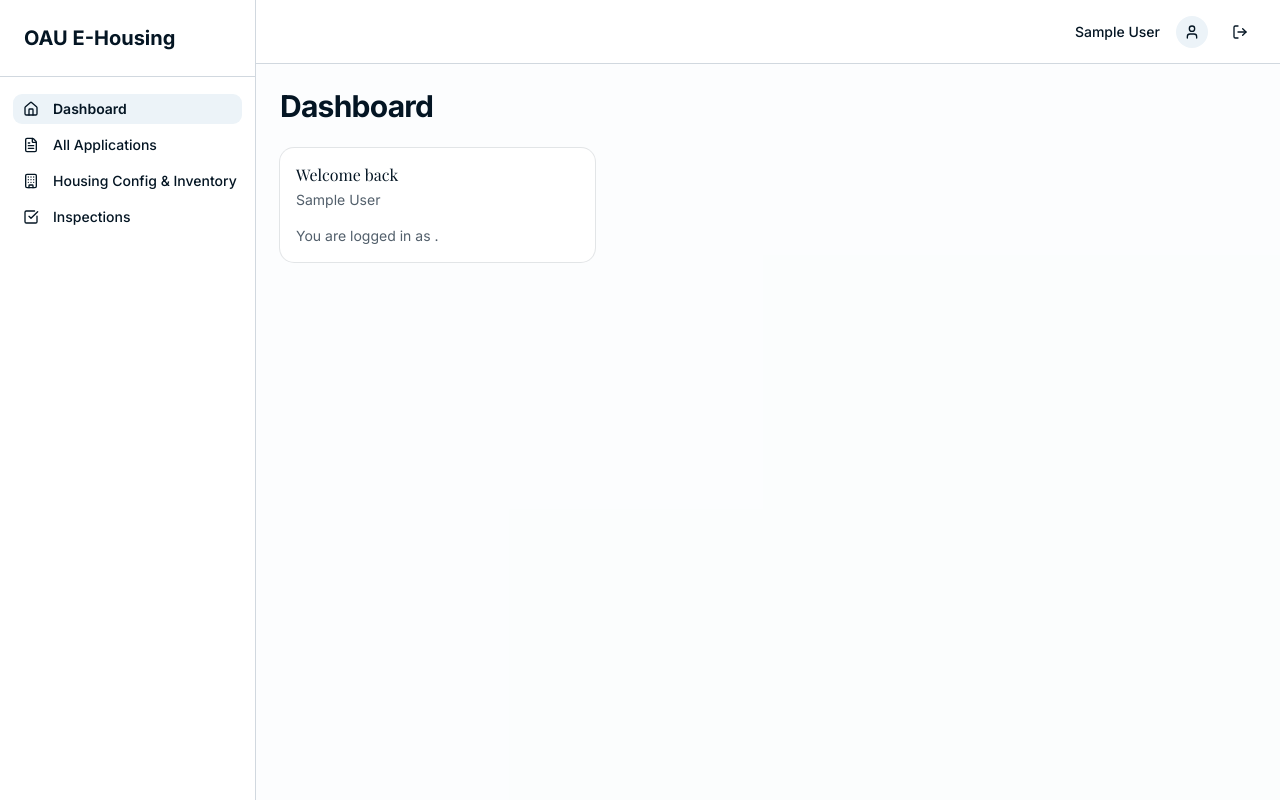
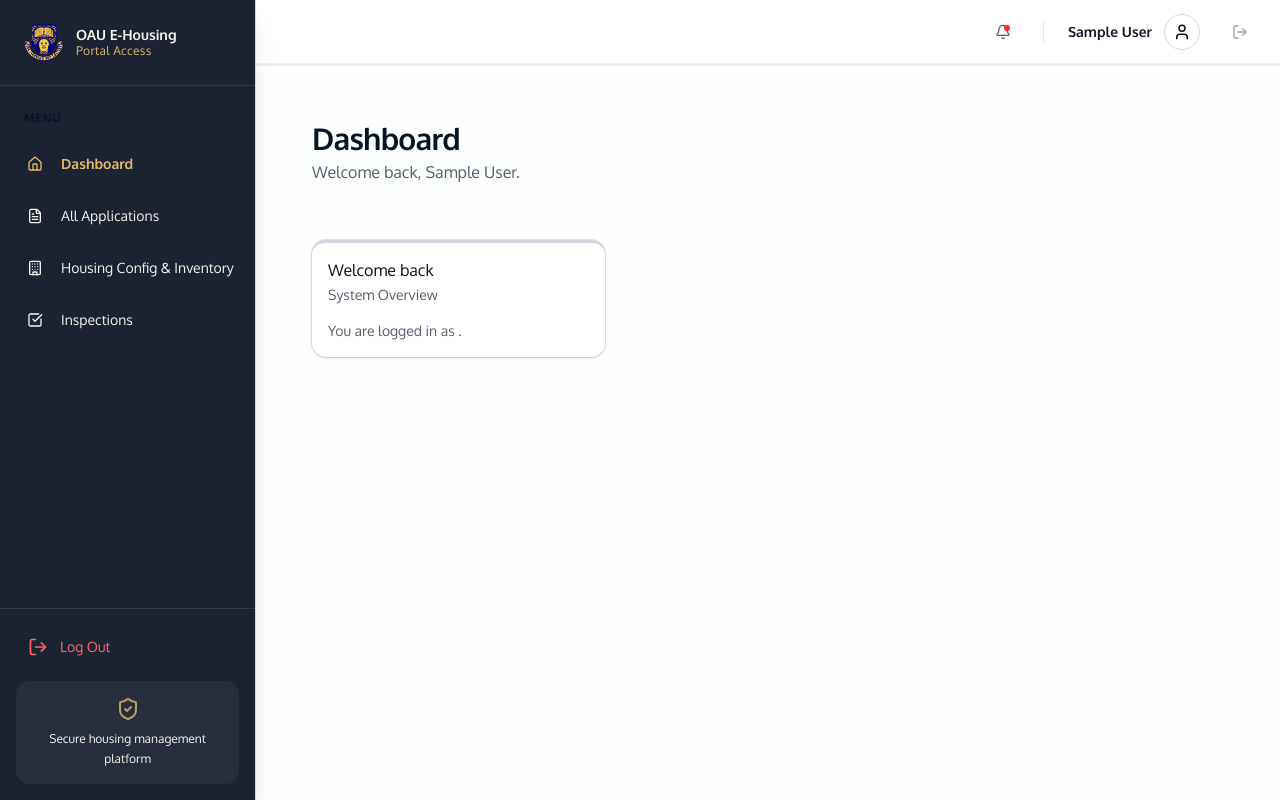
Before and after one commit to adex-badr18/e-housing, a Next.js app: page /dashboard in a window 1280 px wide. Built offline with nearby package versions, Linux system fonts and the light colour scheme; no server answers; sample sign-in values are in the browser's storage.

Commit message:
feat: Modernize the dashboard UI

```diff
--- a/src/app/(dashboard)/admin/page.tsx
+++ b/src/app/(dashboard)/admin/page.tsx
@@ -24,9 +24,9 @@ export default async function AdminDashboardPage() {
 
   return (
     <div className="flex flex-col gap-6 p-6">
-      <div>
-        <h1 className="text-3xl font-bold tracking-tight">Super Admin Dashboard</h1>
-        <p className="text-muted-foreground">Overview of system metrics and user management.</p>
+      <div className="mb-8">
+        <h1 className="text-3xl font-bold tracking-tight text-oau-navy">Super Admin Portal</h1>
+        <p className="text-muted-foreground mt-1">Overview of system metrics and user management.</p>
       </div>
 
       <div className="grid gap-4 md:grid-cols-2 lg:grid-cols-4">
--- a/src/app/(dashboard)/dashboard/page.tsx
+++ b/src/app/(dashboard)/dashboard/page.tsx
@@ -5,18 +5,21 @@ export default async function DashboardPage() {
   const session = await auth();
 
   return (
-    <div className="max-w-6xl mx-auto space-y-6">
-      <h1 className="text-3xl font-bold tracking-tight">Dashboard</h1>
+    <div className="flex flex-col gap-6 p-6">
+      <div className="mb-8">
+        <h1 className="text-3xl font-bold tracking-tight text-oau-navy">Dashboard</h1>
+        <p className="text-muted-foreground mt-1">Welcome back, {session?.user?.name}.</p>
+      </div>
 
       <div className="grid gap-4 md:grid-cols-2 lg:grid-cols-3">
-        <Card>
+        <Card className="border-t-[3px] border-t-oau-gold shadow-sm">
           <CardHeader>
-            <CardTitle>Welcome back</CardTitle>
-            <CardDescription>{session?.user?.name}</CardDescription>
+            <CardTitle className="text-oau-navy">Welcome back</CardTitle>
+            <CardDescription>System Overview</CardDescription>
           </CardHeader>
           <CardContent>
             <p className="text-sm text-muted-foreground">
-              You are logged in as <strong className="text-foreground">{session?.user?.role}</strong>.
+              You are logged in as <strong className="text-oau-navy">{session?.user?.role?.replace('_', ' ')}</strong>.
             </p>
           </CardContent>
         </Card>
--- a/src/app/(dashboard)/layout.tsx
+++ b/src/app/(dashboard)/layout.tsx
@@ -15,12 +15,14 @@ export default async function DashboardLayout({
   }
 
   return (
-    <div className="flex h-screen overflow-hidden bg-background">
+    <div className="flex h-screen overflow-hidden bg-gray-50/30">
       <Sidebar role={session.user.role} />
-      <div className="flex-1 flex flex-col h-full overflow-hidden">
+      <div className="flex-1 flex flex-col h-full overflow-hidden relative">
         <Header />
-        <main className="flex-1 overflow-y-auto p-6 bg-muted/20">
-          {children}
+        <main className="flex-1 overflow-y-auto p-6 lg:p-8">
+          <div className="max-w-7xl mx-auto w-full">
+            {children}
+          </div>
         </main>
       </div>
     </div>
--- a/src/app/(dashboard)/management/page.tsx
+++ b/src/app/(dashboard)/management/page.tsx
@@ -25,9 +25,9 @@ export default async function ManagementDashboardPage() {
 
   return (
     <div className="flex flex-col gap-6 p-6">
-      <div>
-        <h1 className="text-3xl font-bold tracking-tight">Management Dashboard</h1>
-        <p className="text-muted-foreground">Welcome back, {session?.user?.name?.split(' ')[0] || 'User'}.</p>
+      <div className="mb-8">
+        <h1 className="text-3xl font-bold tracking-tight text-oau-navy">Management Portal</h1>
+        <p className="text-muted-foreground mt-1">Welcome back, {session?.user?.name?.split(' ')[0] || 'User'}. Here is an overview of the housing system.</p>
       </div>
 
       <div className="grid gap-4 md:grid-cols-2 lg:grid-cols-4">
--- a/src/app/(dashboard)/staff/page.tsx
+++ b/src/app/(dashboard)/staff/page.tsx
@@ -25,26 +25,26 @@ export default async function StaffDashboardPage() {
 
   return (
     <div className="flex flex-col gap-6 p-6">
-      <div>
-        <h1 className="text-3xl font-bold tracking-tight">Staff Dashboard</h1>
-        <p className="text-muted-foreground">Welcome back, {user?.firstName} {user?.lastName}.</p>
+      <div className="mb-8">
+        <h1 className="text-3xl font-bold tracking-tight text-oau-navy">Staff Portal</h1>
+        <p className="text-muted-foreground mt-1">Welcome back, {user?.firstName} {user?.lastName}. Here is an overview of your housing status.</p>
       </div>
 
       <div className="grid gap-6 md:grid-cols-2 lg:grid-cols-3">
         {/* Quick Action Links */}
-        <Card>
-          <CardHeader>
-            <CardTitle>Quick Actions</CardTitle>
+        <Card className="border-t-4 border-t-oau-gold shadow-md">
+          <CardHeader className="pb-3">
+            <CardTitle className="text-oau-navy">Quick Actions</CardTitle>
             <CardDescription>Shortcut to system operations</CardDescription>
           </CardHeader>
           <CardContent className="flex flex-col gap-3">
-            <Link href="/staff/profile" className={buttonVariants({ variant: "outline", className: "w-full justify-start" })}>
+            <Link href="/staff/profile" className={buttonVariants({ variant: "outline", className: "w-full justify-start hover:bg-oau-navy/5 hover:text-oau-navy hover:border-oau-navy/20" })}>
               Update Staff Profile
             </Link>
-            <Link href="/staff/applications" className={buttonVariants({ variant: "outline", className: "w-full justify-start" })}>
+            <Link href="/staff/applications" className={buttonVariants({ className: "w-full justify-start bg-oau-navy text-oau-cream hover:bg-oau-navy/90" })}>
               Apply for Housing
             </Link>
-            <Link href="/staff/exit" className={buttonVariants({ variant: "outline", className: "w-full justify-start text-red-600 hover:text-red-700 hover:bg-red-50" })}>
+            <Link href="/staff/exit" className={buttonVariants({ variant: "outline", className: "w-full justify-start text-red-600 hover:text-red-700 hover:bg-red-50 hover:border-red-200 mt-2" })}>
               Initiate Housing Exit
             </Link>
           </CardContent>
--- a/src/app/layout.tsx
+++ b/src/app/layout.tsx
@@ -1,25 +1,24 @@
 import type { Metadata } from "next";
-import { Inter, Geist_Mono, Playfair_Display } from "next/font/google";
+import { Oxygen, Geist_Mono } from "next/font/google";
 import "./globals.css";
 
-const inter = Inter({
+const oxygen = Oxygen({
   variable: "--font-sans",
   subsets: ["latin"],
+  weight: ["300", "400", "700"],
+  display: "swap",
+});
+
+const oxygenHeading = Oxygen({
+  variable: "--font-heading",
+  subsets: ["latin"],
+  weight: ["300", "400", "700"],
   display: "swap",
 });
 
 const geistMono = Geist_Mono({
   variable: "--font-geist-mono",
   subsets: ["latin"],
-  display: "swap",
-});
-
-// Playfair Display — institutional serif for hero headings
-const playfairDisplay = Playfair_Display({
-  variable: "--font-heading",
-  subsets: ["latin"],
-  weight: ["400", "600", "700", "800"],
-  style: ["normal", "italic"],
   display: "swap",
 });
 
@@ -37,7 +36,7 @@ export default function RootLayout({
   return (
     <html
       lang="en"
-      className={`${inter.variable} ${geistMono.variable} ${playfairDisplay.variable} h-full antialiased`}
+      className={`${oxygen.variable} ${geistMono.variable} ${oxygenHeading.variable} h-full antialiased`}
     >
       <body className="min-h-full flex flex-col">{children}</body>
     </html>
--- a/src/components/layout/Header.tsx
+++ b/src/components/layout/Header.tsx
@@ -1,4 +1,4 @@
-import { LogOut, User as UserIcon } from 'lucide-react';
+import { LogOut, User as UserIcon, Bell } from 'lucide-react';
 import { Button } from '@/components/ui/button';
 import { auth, signOut } from '@/lib/auth';
 
@@ -6,22 +6,34 @@ export async function Header() {
   const session = await auth();
 
   return (
-    <header className="h-16 border-b bg-background flex items-center justify-between px-6">
-      <div className="flex-1" />
+    <header className="h-16 border-b border-gray-100 bg-white shadow-sm flex items-center justify-between px-6 z-10">
+      <div className="flex-1">
+        {/* Placeholder for future breadcrumbs or title */}
+      </div>
 
-      <div className="flex items-center gap-4">
-        <div className="text-right hidden sm:block">
-          <p className="text-sm font-medium">{session?.user?.name}</p>
-          <p className="text-xs text-muted-foreground">{session?.user?.role?.replace('_', ' ')}</p>
+      <div className="flex items-center gap-5">
+        <Button variant="ghost" size="icon" className="text-muted-foreground hover:bg-oau-navy/5 relative">
+          <Bell className="h-4 w-4" />
+          <span className="absolute top-2 right-2 h-1.5 w-1.5 rounded-full bg-red-500"></span>
+        </Button>
+
+        <div className="h-6 w-px bg-gray-200 mx-1 hidden sm:block"></div>
+
+        <div className="flex items-center gap-3">
+          <div className="text-right hidden sm:block">
+            <p className="text-sm font-semibold text-gray-900">{session?.user?.name}</p>
+            <p className="text-xs text-gray-500 font-medium tracking-wide">{session?.user?.role?.replace('_', ' ')}</p>
+          </div>
+          <div className="h-9 w-9 rounded-full bg-oau-navy/5 border border-oau-navy/10 flex items-center justify-center text-oau-navy">
+            <UserIcon className="h-4.5 w-4.5" />
+          </div>
         </div>
-        <div className="h-8 w-8 rounded-full bg-secondary flex items-center justify-center">
-          <UserIcon className="h-4 w-4" />
-        </div>
+
         <form action={async () => {
           "use server";
           await signOut();
         }}>
-          <Button variant="ghost" size="icon" type="submit" title="Logout">
+          <Button variant="ghost" size="icon" type="submit" title="Logout" className="hover:bg-red-50 hover:text-red-600 text-gray-400 transition-colors ml-1">
             <LogOut className="h-4 w-4" />
           </Button>
         </form>
--- a/src/components/layout/Sidebar.tsx
+++ b/src/components/layout/Sidebar.tsx
@@ -1,9 +1,21 @@
 "use client";
 
 import Link from 'next/link';
+import Image from 'next/image';
 import { usePathname } from 'next/navigation';
+import { signOut } from 'next-auth/react';
 import { cn } from '@/lib/utils';
 import { Button } from '@/components/ui/button';
+import {
+  Dialog,
+  DialogContent,
+  DialogDescription,
+  DialogFooter,
+  DialogHeader,
+  DialogTitle,
+  DialogTrigger,
+  DialogClose,
+} from '@/components/ui/dialog';
 import { Role } from '@/lib/mock-api/db';
 import {
   Home,
@@ -11,7 +23,8 @@ import {
   Settings,
   LogOut,
   Building,
-  CheckSquare
+  CheckSquare,
+  ShieldCheck
 } from 'lucide-react';
 
 interface SidebarProps {
@@ -24,22 +37,79 @@ export function Sidebar({ role }: SidebarProps) {
   const navItems = getNavItemsForRole(role);
 
   return (
-    <div className="w-64 border-r bg-background flex flex-col h-full">
-      <div className="p-6 border-b">
-        <h2 className="text-xl font-bold">OAU E-Housing</h2>
+    <div className="w-64 border-r border-oau-navy/10 bg-oau-navy flex flex-col h-full shadow-xl z-20">
+      <div className="p-6 border-b border-white/10 flex items-center gap-3">
+        <Image
+          src="/oaulogo.png"
+          alt="OAU Logo"
+          width={40}
+          height={40}
+          className="object-contain rounded-sm"
+        />
+        <div className="flex flex-col">
+          <h2 className="text-sm font-bold text-oau-cream leading-tight">OAU E-Housing</h2>
+          <p className="text-oau-gold text-xs font-medium tracking-wide">Portal Access</p>
         </div>
-      <div className="flex-1 py-4 flex flex-col gap-1 px-3">
-        {navItems.map((item) => (
+      </div>
+      <div className="flex-1 py-6 flex flex-col gap-2 px-4 overflow-y-auto">
+        <p className="px-2 text-xs font-semibold text-oau-cream/40 uppercase tracking-wider mb-2">Menu</p>
+        {navItems.map((item) => {
+          const isActive = pathname === item.href || pathname?.startsWith(`${item.href}/`);
+          return (
             <Link key={item.href} href={item.href}>
               <Button
-              variant={pathname?.startsWith(item.href) ? 'secondary' : 'ghost'}
-              className={cn("w-full justify-start", pathname?.startsWith(item.href) && "font-semibold")}
+                variant="ghost"
+                className={cn(
+                  "w-full justify-start transition-all duration-200 rounded-lg h-11",
+                  isActive
+                    ? "bg-oau-gold/15 text-oau-gold hover:bg-oau-gold/25 hover:text-oau-gold font-semibold"
+                    : "text-oau-cream hover:text-oau-cream hover:bg-white/5 font-medium"
+                )}
               >
-              <item.icon className="mr-2 h-4 w-4" />
+                <item.icon className={cn("mr-3 h-5 w-5", isActive ? "text-oau-gold" : "text-oau-cream")} />
                 {item.label}
               </Button>
             </Link>
-        ))}
+          );
+        })}
+      </div>
+      <div className="p-4 border-t border-white/10 flex flex-col gap-3">
+        <Dialog>
+          <DialogTrigger
+            render={
+              <button className={cn(
+                "w-full flex items-center justify-start gap-3 px-3 rounded-lg h-11 font-medium text-sm",
+                "text-red-400 hover:text-red-300 hover:bg-red-400/10 transition-all duration-200"
+              )} />
+            }
+          >
+            <LogOut className="h-5 w-5" />
+            Log Out
+          </DialogTrigger>
+          <DialogContent>
+            <DialogHeader>
+              <DialogTitle>Confirm Logout</DialogTitle>
+              <DialogDescription>
+                Are you sure you want to log out of your session?
+              </DialogDescription>
+            </DialogHeader>
+            <DialogFooter className="mt-4">
+              <DialogClose render={<Button variant="outline" />}>
+                Cancel
+              </DialogClose>
+              <Button variant="destructive" onClick={() => signOut({ callbackUrl: '/' })}>
+                Log Out
+              </Button>
+            </DialogFooter>
+          </DialogContent>
+        </Dialog>
+
+        <div className="rounded-xl bg-white/5 p-4 flex flex-col items-center text-center">
+          <ShieldCheck className="h-6 w-6 text-oau-gold mb-2 opacity-80" />
+          <p className="text-xs text-oau-cream leading-relaxed">
+            Secure housing management platform
+          </p>
+        </div>
       </div>
     </div>
   );
--- a/src/components/shared/MetricCard.tsx
+++ b/src/components/shared/MetricCard.tsx
@@ -15,12 +15,14 @@ interface MetricCardProps {
 
 export function MetricCard({ title, value, description, icon: Icon, trend }: MetricCardProps) {
   return (
-    <Card>
+    <Card className="border-t-[3px] border-t-oau-gold shadow-sm hover:shadow-md transition-shadow">
       <CardHeader className="flex flex-row items-center justify-between space-y-0 pb-2">
-        <CardTitle className="text-sm font-medium">
+        <CardTitle className="text-sm font-semibold text-oau-navy">
           {title}
         </CardTitle>
-        <Icon className="h-4 w-4 text-muted-foreground" />
+        <div className="h-8 w-8 rounded-full bg-oau-navy/5 flex items-center justify-center">
+          <Icon className="h-4 w-4 text-oau-gold" />
+        </div>
       </CardHeader>
       <CardContent>
         <div className="text-2xl font-bold">{value}</div>
```
Lines whose indentation alone changed are shown as unchanged.
